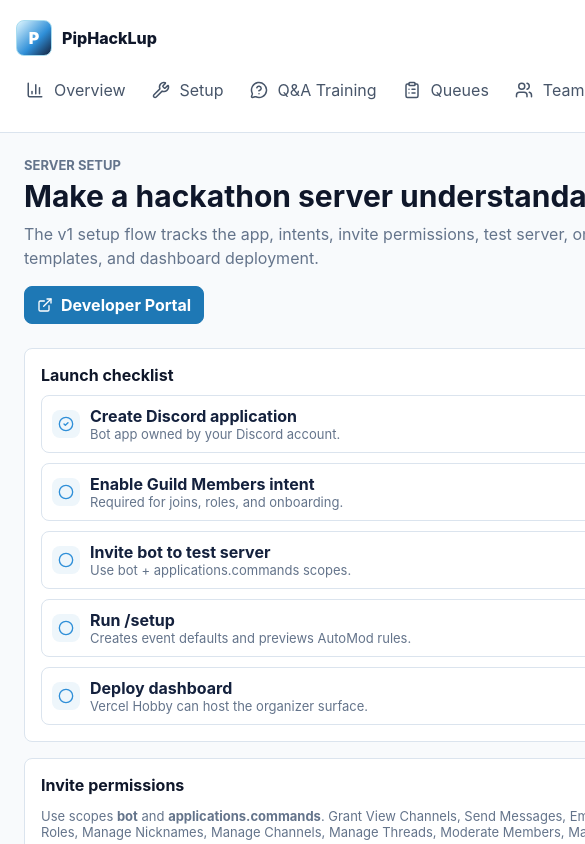
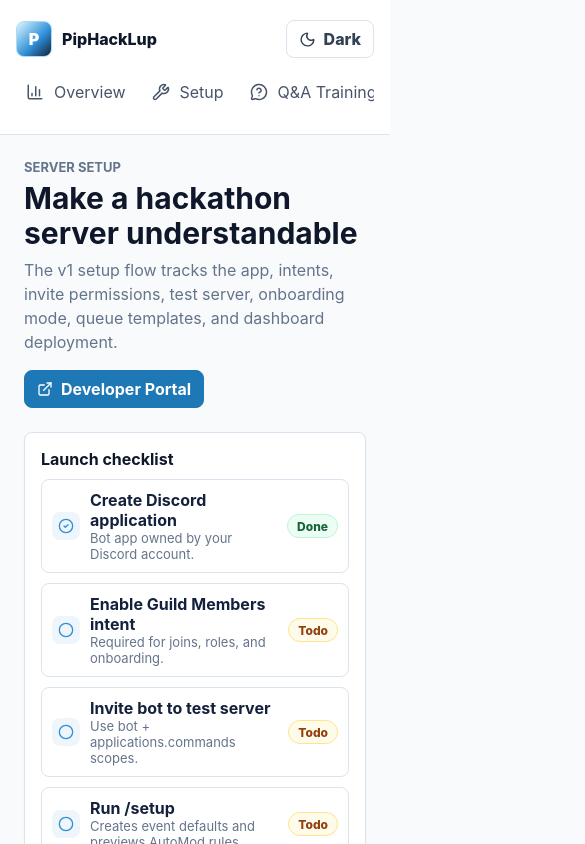
Before and after one commit to rupayon123/PipHackLup, a Next.js app in the folder apps/web/: page /setup in a window 390 px wide. Shown: the top 844 px of the page, 585 px wide, since content can reach past the window. Built offline with nearby package versions, Linux system fonts and the light colour scheme.

Commit message:
Add dashboard dark mode

```diff
--- a/apps/web/app/globals.css
+++ b/apps/web/app/globals.css
@@ -5,6 +5,17 @@
   --line: #dbe4ee;
   --panel: #ffffff;
   --ink: #0f172a;
+  --sidebar: #ffffff;
+  --button-bg: #ffffff;
+  --button-text: #334155;
+  --button-hover-bg: #eef6fb;
+  --nav-text: #475569;
+  --nav-hover-bg: #eef6fb;
+  --field-bg: #ffffff;
+  --status-bg: #f8fbff;
+  --soft-panel: #eef6fb;
+  --answer-text: #334155;
+  --shadow-soft: 0 1px 2px rgba(15, 23, 42, 0.05);
   --blue: #2f8fd8;
   --cyan: #57c7d4;
   --green: #16a34a;
@@ -45,15 +56,61 @@
 }
 
 .shell {
+  --background: #f8fafc;
+  --foreground: #14213d;
+  --muted: #64748b;
+  --line: #dbe4ee;
+  --panel: #ffffff;
+  --ink: #0f172a;
+  --sidebar: #ffffff;
+  --button-bg: #ffffff;
+  --button-text: #334155;
+  --button-hover-bg: #eef6fb;
+  --nav-text: #475569;
+  --nav-hover-bg: #eef6fb;
+  --field-bg: #ffffff;
+  --status-bg: #f8fbff;
+  --soft-panel: #eef6fb;
+  --answer-text: #334155;
+  --shadow-soft: 0 1px 2px rgba(15, 23, 42, 0.05);
   display: grid;
   grid-template-columns: 248px minmax(0, 1fr);
   min-height: 100vh;
+  background: var(--background);
+  color: var(--foreground);
+}
+
+.shell[data-theme="dark"] {
+  --background: #061423;
+  --foreground: #d9f7ff;
+  --muted: #8fb6c8;
+  --line: #1d4054;
+  --panel: #0b2135;
+  --ink: #f8f4df;
+  --sidebar: #071a2b;
+  --button-bg: #0d2a42;
+  --button-text: #d9f7ff;
+  --button-hover-bg: #123651;
+  --nav-text: #b7d6e4;
+  --nav-hover-bg: #102f49;
+  --field-bg: #071a2b;
+  --status-bg: #071a2b;
+  --soft-panel: #102f49;
+  --answer-text: #d9f7ff;
+  --shadow-soft: 0 10px 24px rgba(0, 0, 0, 0.24);
+  color-scheme: dark;
 }
 
 .sidebar {
+  min-width: 0;
   border-right: 1px solid var(--line);
-  background: #ffffff;
+  background: var(--sidebar);
   padding: 20px 16px;
+}
+
+.sidebar-head {
+  display: grid;
+  gap: 14px;
 }
 
 .brand {
@@ -79,6 +136,7 @@
 .nav {
   display: grid;
   gap: 6px;
+  min-width: 0;
   margin-top: 26px;
 }
 
@@ -89,11 +147,11 @@
   min-height: 40px;
   border-radius: 8px;
   padding: 0 10px;
-  color: #475569;
+  color: var(--nav-text);
 }
 
 .nav a:hover {
-  background: #eef6fb;
+  background: var(--nav-hover-bg);
   color: var(--ink);
 }
 
@@ -146,16 +204,47 @@
   min-height: 38px;
   border: 1px solid var(--line);
   border-radius: 8px;
-  background: #ffffff;
+  background: var(--button-bg);
   padding: 0 12px;
-  color: #334155;
+  color: var(--button-text);
   font-weight: 700;
+}
+
+.button:hover {
+  background: var(--button-hover-bg);
+  color: var(--ink);
 }
 
 .button.primary {
   border-color: #1e78b5;
   background: #1e78b5;
   color: white;
+}
+
+.button.primary:hover {
+  border-color: #2f8fd8;
+  background: #2f8fd8;
+  color: white;
+}
+
+.theme-toggle {
+  display: inline-flex;
+  align-items: center;
+  justify-content: center;
+  gap: 8px;
+  width: 100%;
+  min-height: 38px;
+  border: 1px solid var(--line);
+  border-radius: 8px;
+  background: var(--button-bg);
+  color: var(--button-text);
+  font-weight: 800;
+  cursor: pointer;
+}
+
+.theme-toggle:hover {
+  background: var(--button-hover-bg);
+  color: var(--ink);
 }
 
 .grid {
@@ -176,6 +265,7 @@
   border-radius: 8px;
   background: var(--panel);
   padding: 16px;
+  box-shadow: var(--shadow-soft);
 }
 
 .card h2,
@@ -212,7 +302,7 @@
 }
 
 .table th {
-  color: #64748b;
+  color: var(--muted);
   font-size: 12px;
   text-transform: uppercase;
 }
@@ -234,10 +324,22 @@
   color: #075985;
 }
 
+.shell[data-theme="dark"] .badge.blue {
+  border-color: #2f8fd8;
+  background: #0b3552;
+  color: #9eeaff;
+}
+
 .badge.green {
   border-color: #bbf7d0;
   background: #ecfdf5;
   color: #166534;
+}
+
+.shell[data-theme="dark"] .badge.green {
+  border-color: #22c55e;
+  background: #0c3826;
+  color: #9df6b8;
 }
 
 .badge.amber {
@@ -246,10 +348,22 @@
   color: #92400e;
 }
 
+.shell[data-theme="dark"] .badge.amber {
+  border-color: #d97706;
+  background: #422b0a;
+  color: #ffd36b;
+}
+
 .badge.rose {
   border-color: #fecdd3;
   background: #fff1f2;
   color: #be123c;
+}
+
+.shell[data-theme="dark"] .badge.rose {
+  border-color: #e11d48;
+  background: #441427;
+  color: #ff9db2;
 }
 
 .steps {
@@ -264,6 +378,7 @@
   gap: 10px;
   border: 1px solid var(--line);
   border-radius: 8px;
+  background: var(--panel);
   padding: 10px;
 }
 
@@ -273,7 +388,7 @@
   height: 28px;
   place-items: center;
   border-radius: 8px;
-  background: #eef6fb;
+  background: var(--soft-panel);
   color: var(--blue);
 }
 
@@ -308,7 +423,7 @@
   width: 100%;
   border: 1px solid var(--line);
   border-radius: 8px;
-  background: #ffffff;
+  background: var(--field-bg);
   padding: 10px 11px;
   color: var(--ink);
   font-weight: 500;
@@ -354,8 +469,8 @@
 .avatar.fallback {
   display: grid;
   place-items: center;
-  background: #e0f2fe;
-  color: #075985;
+  background: var(--soft-panel);
+  color: var(--blue);
   font-weight: 900;
 }
 
@@ -363,9 +478,9 @@
 .mini-status {
   border: 1px solid var(--line);
   border-radius: 8px;
-  background: #f8fbff;
+  background: var(--status-bg);
   padding: 10px;
-  color: #475569;
+  color: var(--nav-text);
   font-size: 13px;
 }
 
@@ -377,7 +492,7 @@
 }
 
 .toggle-row {
-  color: #334155;
+  color: var(--button-text);
   font-size: 14px;
   font-weight: 700;
 }
@@ -391,13 +506,13 @@
   align-items: flex-start;
   border: 1px solid var(--line);
   border-radius: 8px;
-  background: #f8fbff;
+  background: var(--status-bg);
   padding: 14px;
 }
 
 .answer-preview p {
   margin: 6px 0;
-  color: #334155;
+  color: var(--answer-text);
   line-height: 1.5;
 }
 
@@ -414,13 +529,27 @@
     position: sticky;
     top: 0;
     z-index: 10;
+    width: 100%;
+    overflow: hidden;
     border-right: 0;
     border-bottom: 1px solid var(--line);
+  }
+
+  .sidebar-head {
+    grid-template-columns: minmax(0, 1fr) auto;
+    align-items: center;
+  }
+
+  .theme-toggle {
+    width: auto;
+    padding-inline: 12px;
   }
 
   .nav {
     grid-auto-flow: column;
     grid-auto-columns: max-content;
+    width: 100%;
+    max-width: 100%;
     overflow-x: auto;
     margin-top: 14px;
     padding-bottom: 2px;
--- a/apps/web/components/AppShell.tsx
+++ b/apps/web/components/AppShell.tsx
@@ -1,3 +1,5 @@
+"use client";
+
 import {
   BarChart3,
   ClipboardList,
@@ -9,6 +11,12 @@
   Wrench,
 } from "lucide-react";
 import Link from "next/link";
+import { useEffect, useState } from "react";
+import { ThemeToggle } from "@/components/ThemeToggle";
+
+type DashboardTheme = "light" | "dark";
+
+const themeStorageKey = "piphacklup-dashboard-theme";
 
 const navItems = [
   { href: "/dashboard", label: "Overview", icon: BarChart3 },
@@ -23,13 +31,35 @@
 export function AppShell({
   children,
 }: Readonly<{ children: React.ReactNode }>) {
+  const [theme, setTheme] = useState<DashboardTheme>("light");
+
+  useEffect(() => {
+    const saved = window.localStorage.getItem(themeStorageKey);
+    const initial =
+      saved === "dark" || saved === "light"
+        ? saved
+        : window.matchMedia("(prefers-color-scheme: dark)").matches
+          ? "dark"
+          : "light";
+    setTheme(initial);
+  }, []);
+
+  function toggleTheme() {
+    const next = theme === "dark" ? "light" : "dark";
+    setTheme(next);
+    window.localStorage.setItem(themeStorageKey, next);
+  }
+
   return (
-    <div className="shell">
+    <div className="shell" data-theme={theme}>
       <aside className="sidebar">
-        <Link className="brand" href="/dashboard">
-          <span className="brand-mark">P</span>
-          <span>PipHackLup</span>
-        </Link>
+        <div className="sidebar-head">
+          <Link className="brand" href="/dashboard">
+            <span className="brand-mark">P</span>
+            <span>PipHackLup</span>
+          </Link>
+          <ThemeToggle onToggle={toggleTheme} theme={theme} />
+        </div>
         <nav className="nav" aria-label="Main navigation">
           {navItems.map((item) => {
             const Icon = item.icon;
--- /dev/null
+++ b/apps/web/components/ThemeToggle.tsx
@@ -0,0 +1,32 @@
+"use client";
+
+import { Moon, Sun } from "lucide-react";
+
+type DashboardTheme = "light" | "dark";
+
+export function ThemeToggle({
+  onToggle,
+  theme,
+}: Readonly<{
+  onToggle: () => void;
+  theme: DashboardTheme;
+}>) {
+  const dark = theme === "dark";
+  const Icon = dark ? Sun : Moon;
+
+  return (
+    <button
+      aria-label={
+        dark
+          ? "Switch dashboard to light mode"
+          : "Switch dashboard to dark mode"
+      }
+      className="theme-toggle"
+      onClick={onToggle}
+      type="button"
+    >
+      <Icon aria-hidden size={17} />
+      <span>{dark ? "Light" : "Dark"}</span>
+    </button>
+  );
+}
```
